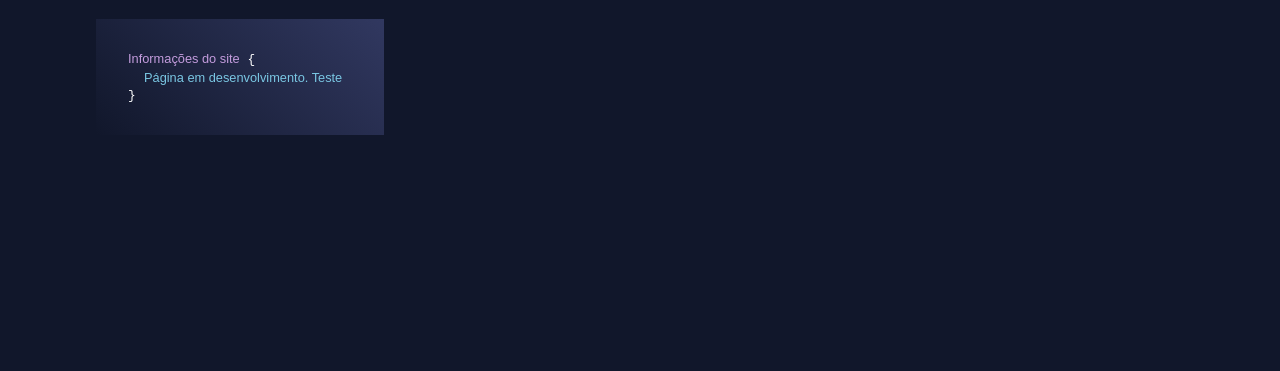
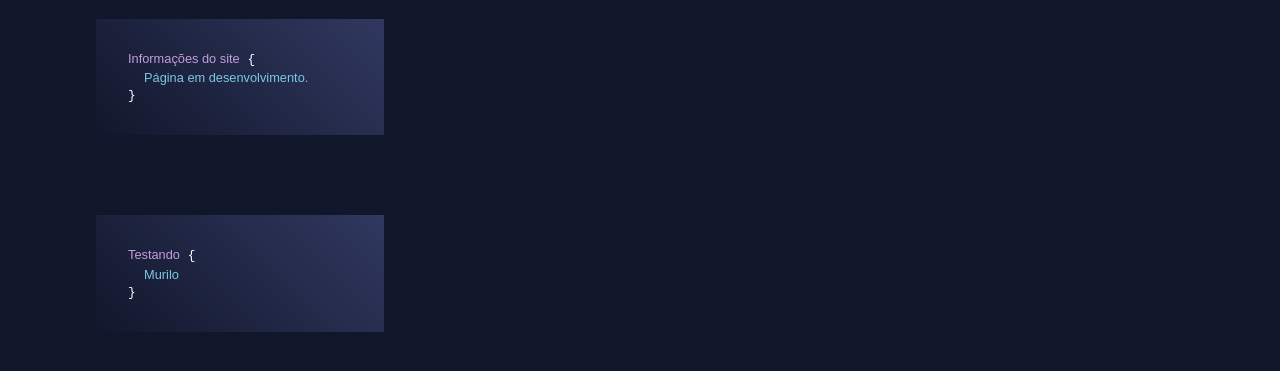
Before and after one commit to MuriloX06/murilo-portfolio, a Next.js app: page /projects in a window 1280 px wide. Shown: the part 125-496 px from the top of the page. Built offline with nearby package versions, Linux system fonts and the light colour scheme.

Commit message:
Testing page "Projects"

```diff
--- a/src/Components/HomeHero/index.tsx
+++ b/src/Components/HomeHero/index.tsx
@@ -5,7 +5,7 @@ export default function HomeHero() {
   return (
     <Container>
       <Fade duration={2000} delay={1000}>
-        <img src='/pessoa.webp' alt="Foto do Murilo" />
+        <img src='/pessoa.webp' alt="Foto de uma pessoa" />
       </Fade>
       <div>
         <Fade duration={2000}>
--- a/src/pages/projects.tsx
+++ b/src/pages/projects.tsx
@@ -16,7 +16,14 @@ const Projects: React.FC = () => {
         <main className="container">
           <HomeHeroProjects
           title="Informações do site"
-          msg="Página em desenvolvimento. Teste"/>
+          msg="Página em desenvolvimento."/>
+        </main>
+      </HomeContainer>
+      <HomeContainer>
+        <main className="container">
+          <HomeHeroProjects
+          title="Testando"
+          msg="Murilo"/>
         </main>
       </HomeContainer>
     </>
```
